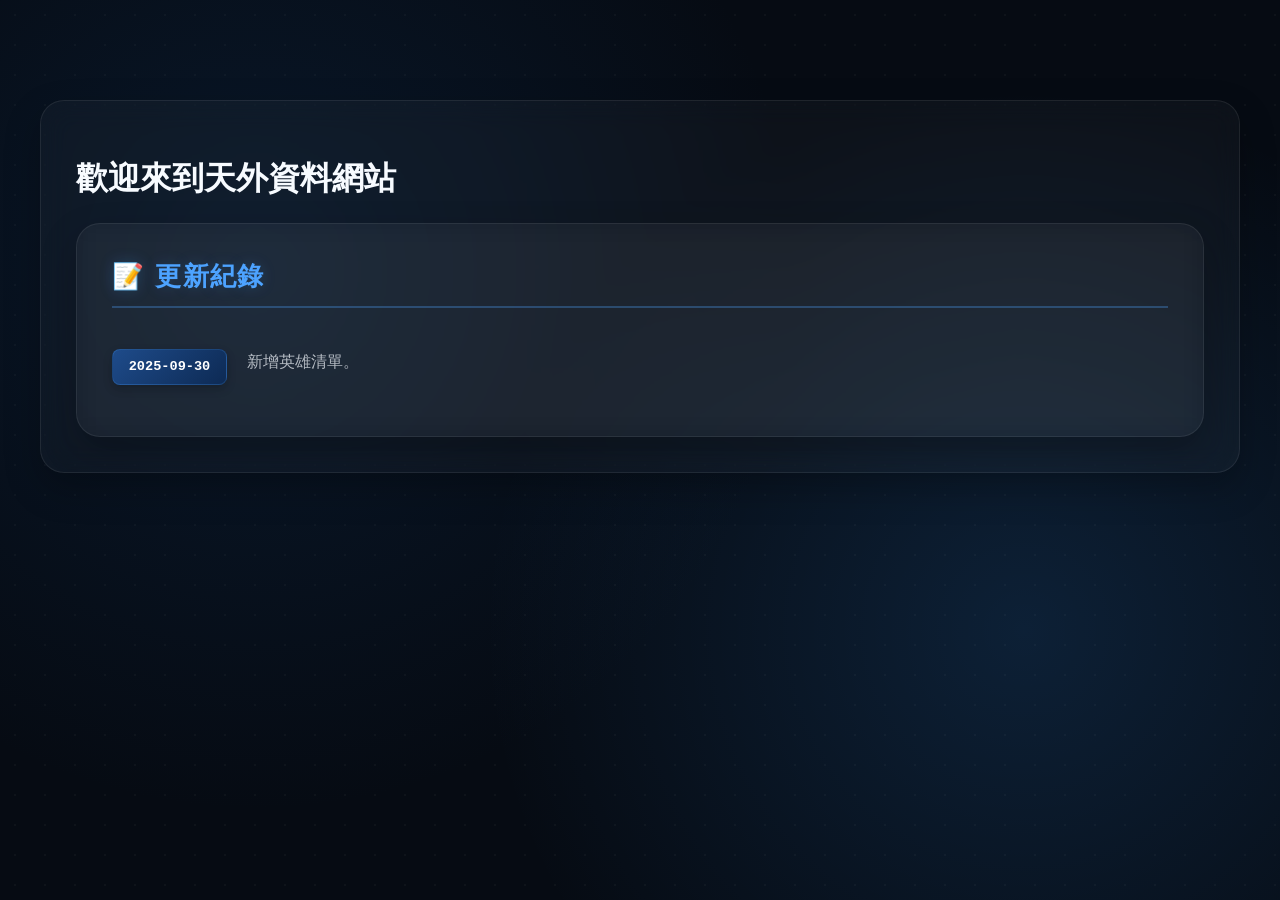
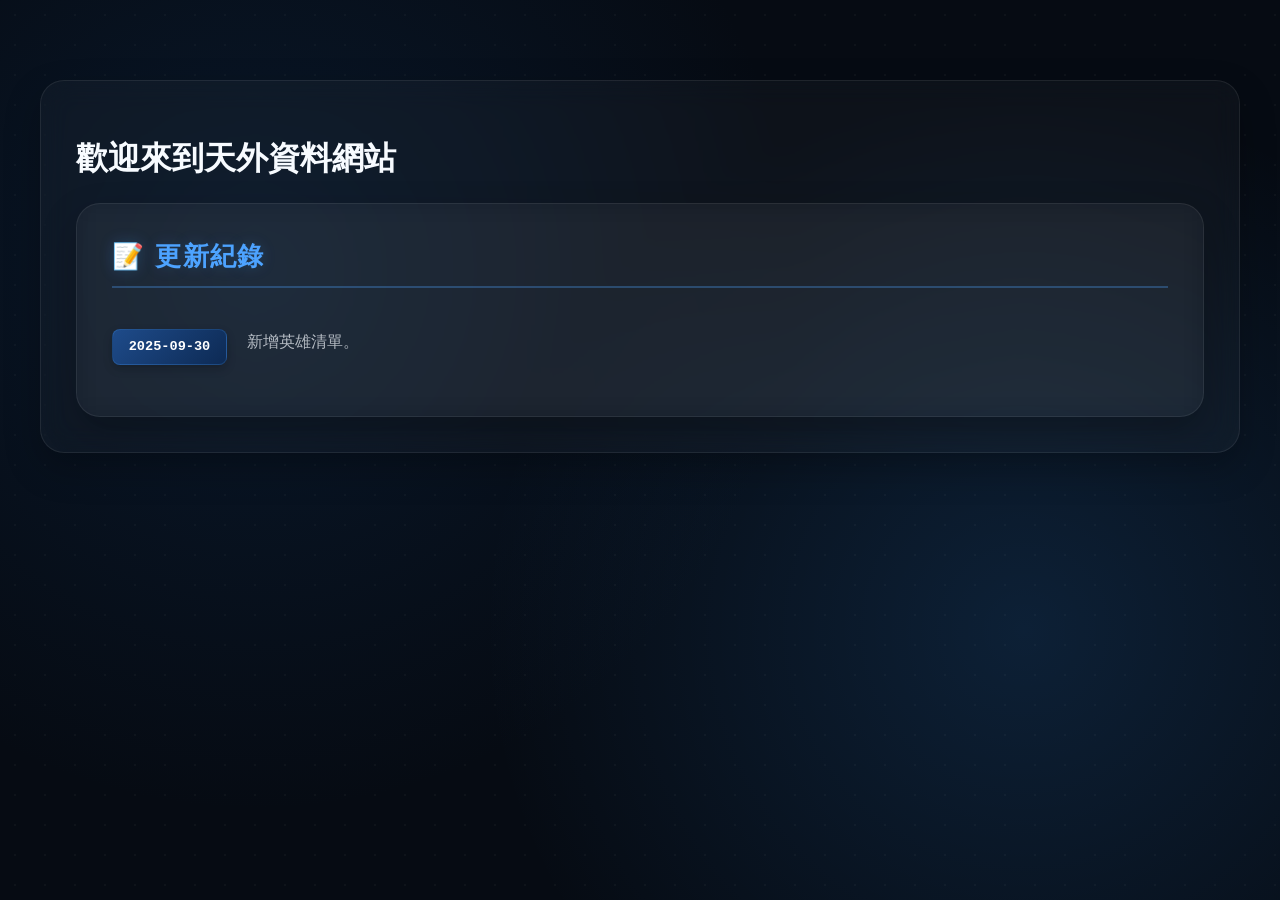

Add files via upload

--- a/css/styles.css
+++ b/css/styles.css
@@ -23,7 +23,7 @@ body {
     margin: 0;
     -webkit-text-size-adjust: 100%;
     /* 頂部留出導覽列高度 */
-    padding: 100px 40px 30px 40px;
+    padding: 80px 40px 30px 40px;
     font-family: "Noto Sans TC", "Microsoft JhengHei", system-ui, -apple-system, sans-serif;
     color: var(--text-main);
 }
